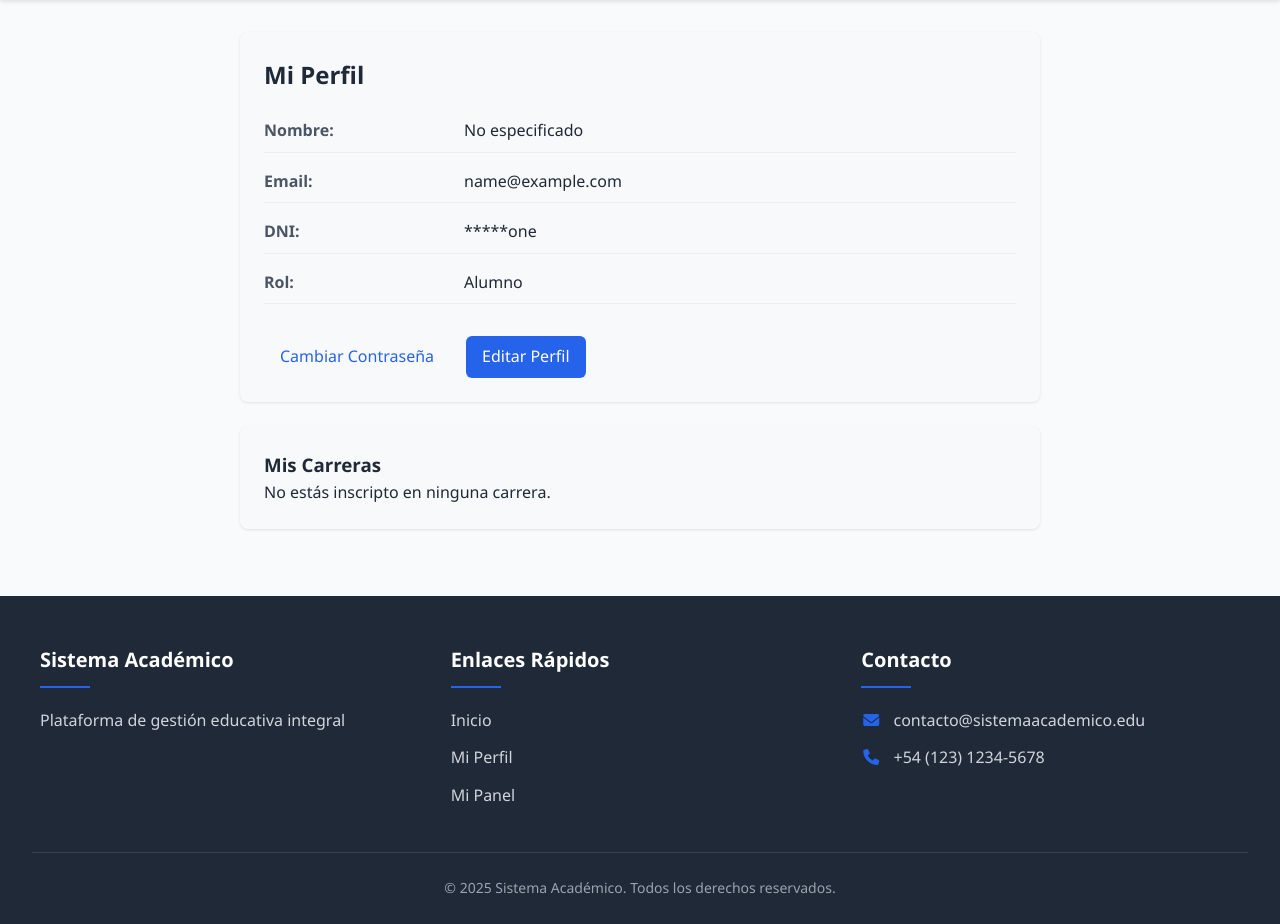
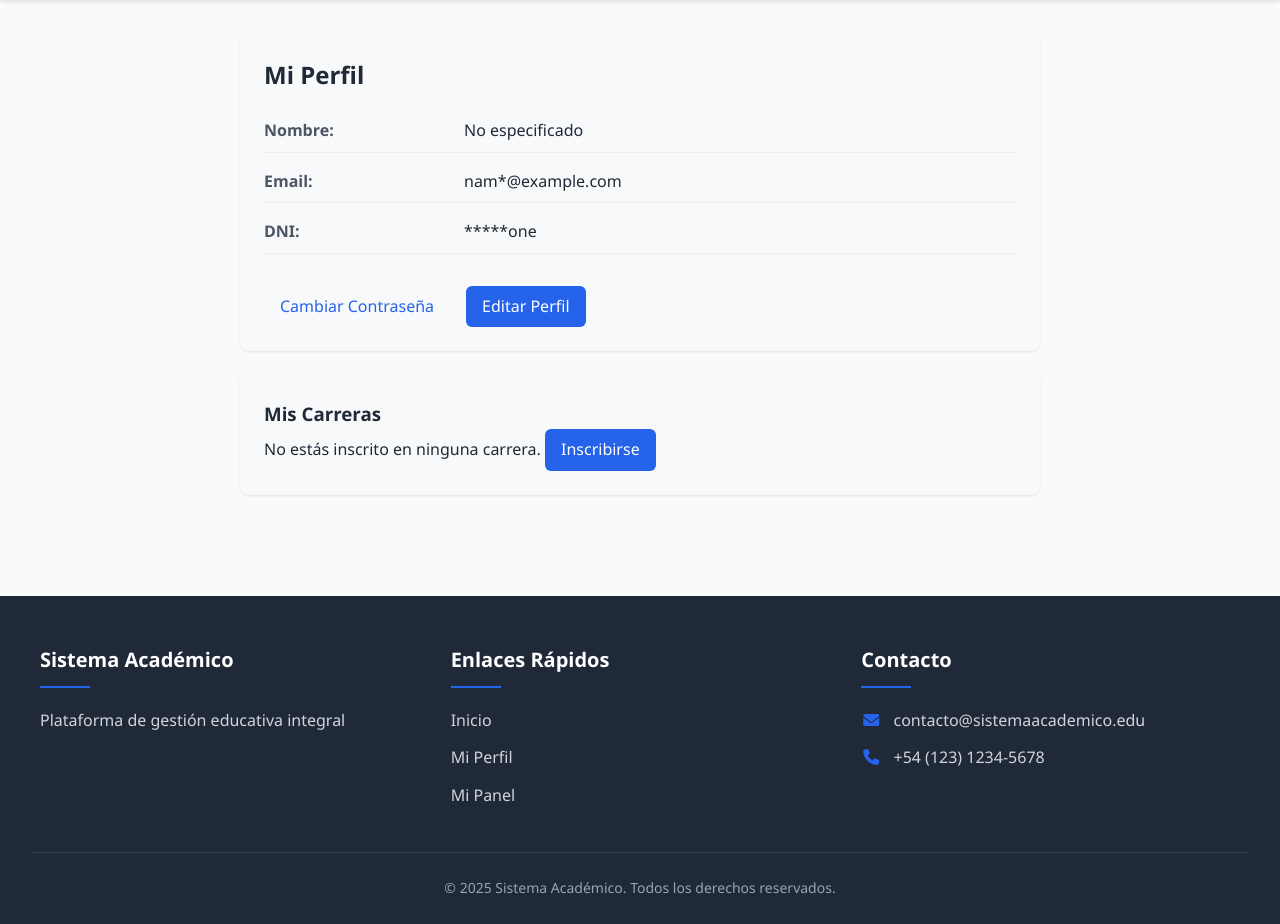
Before and after one commit to FMB-Player/academicoDjango, a Django app: page /perfil/ in a window 1280 px wide. Shown: the part 74-998 px from the top of the page. Run offline with Django 5.2, Linux system fonts and the light colour scheme; the visitor is signed in with stand-in values (Sample User, id 1); data that the repository does not hold is empty.

Commit message:
Updated profile view - Added masking for some data - Removed unimportant, private data

```diff
--- a/core/templates/core/profile.html
+++ b/core/templates/core/profile.html
@@ -1,6 +1,8 @@
 {% extends 'core/base.html' %}
 
 {% block title %}Mi Perfil - Sistema Académico{% endblock %}
+
+{% load custom_tags %}
 
 {% block content %}
 <div class="profile-container">
@@ -21,7 +23,9 @@
 
             <div class="profile-field">
                 <span class="field-label">Email:</span>
-                <span class="field-value">{{ user.email }}</span>
+                <span class="field-value">
+                    {{ user.email|mask_email}}
+                </span>
             </div>
 
             <div class="profile-field">
@@ -31,10 +35,12 @@
                 </span>
             </div>
 
-            <div class="profile-field">
+            <!-- <div class="profile-field">
                 <span class="field-label">Rol:</span>
                 <span class="field-value">{{ user.get_rol_display }}</span>
-            </div>
+            </div> -->
+            <!-- I don't know how smart it is to show level.
+             Keep the code, butt do not display -->
 
             {% if user.fecha_nacimiento %}
             <div class="profile-field">
@@ -74,7 +80,10 @@
                 {% endfor %}
             </ul>
         {% else %}
-            <p>No estás inscripto en ninguna carrera.</p>
+            <p>
+                No estás inscrito en ninguna carrera.
+                <a href="{% url 'core:inscribirse_carrera' %}" class="btn btn-primary">Inscribirse</a>
+            </p>
         {% endif %}
     </div>
     {% endif %}
```
